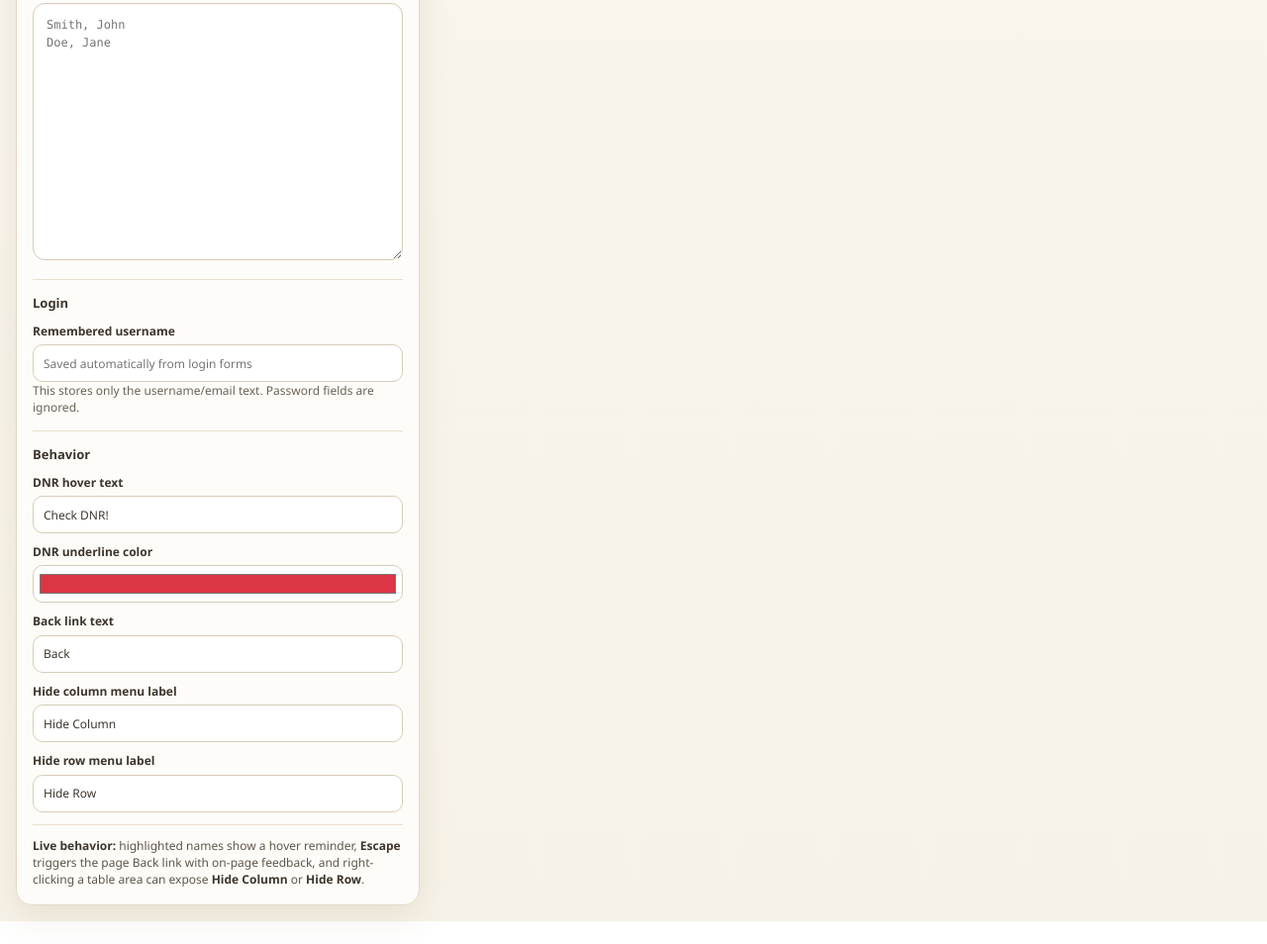
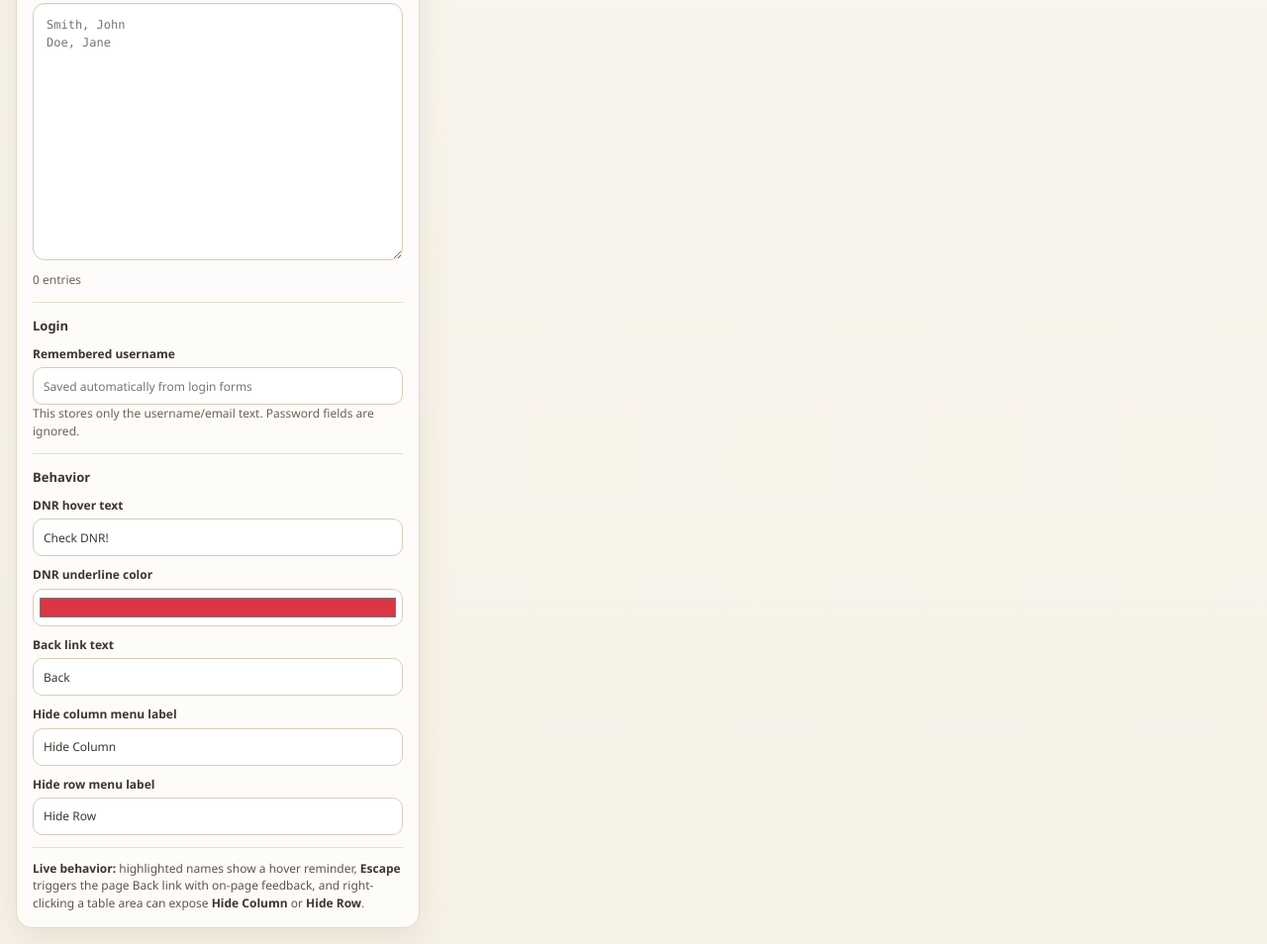
Before and after one commit to cheeseonamonkey/ChoiceAdvantageExtension, a browser extension: page options.html in a window 1280 px wide. Shown: the part 2842-3796 px from the top of the page at 99% size. Before the commit the page ends 3773 px from the top, so only its background shows below. Drawn offline with Linux system fonts and the light colour scheme.

Commit message:
Show DNR entry count in popup

```diff
--- a/options.html
+++ b/options.html
@@ -332,6 +332,7 @@
     </div>
     <label class="list-label" for="dnrList" title="One guest per line. Use LAST, FIRST or FIRST LAST.">DNR list <span class="status" id="dnrListStatus" hidden>!</span></label>
     <textarea id="dnrList" placeholder="Smith, John&#10;Doe, Jane"></textarea>
+    <div class="info" id="dnrCount" style="margin-top:6px;">0 entries</div>
     <div class="section">
       <h3>Login</h3>
       <div class="fields">
--- a/options.js
+++ b/options.js
@@ -58,7 +58,8 @@ const fields = {
   dnrHighlightColor: document.getElementById('dnrHighlightColor'),
   backLinkText: document.getElementById('backLinkText'),
   hideColumnMenuText: document.getElementById('hideColumnMenuText'),
-  hideRowMenuText: document.getElementById('hideRowMenuText')
+  hideRowMenuText: document.getElementById('hideRowMenuText'),
+  dnrCount: document.getElementById('dnrCount')
 };
 const statusFields = {
   enableAbortRequests: document.getElementById('enableAbortRequestsStatus'),
@@ -130,6 +131,7 @@ function refreshStatuses() {
     const parts = line.replace(/,/g, ' ').split(/\s+/).filter(Boolean);
     return parts.length >= 2;
   });
+  if (fields.dnrCount) fields.dnrCount.textContent = `${dnrLines.length} ${dnrLines.length === 1 ? 'entry' : 'entries'}`;
   setStatus('dnrList', dnrLines.length && validDnrLines.length !== dnrLines.length ? 'Some lines need both first and last names.' : '');
 
   setStatus('enableAbortRequests',
```
